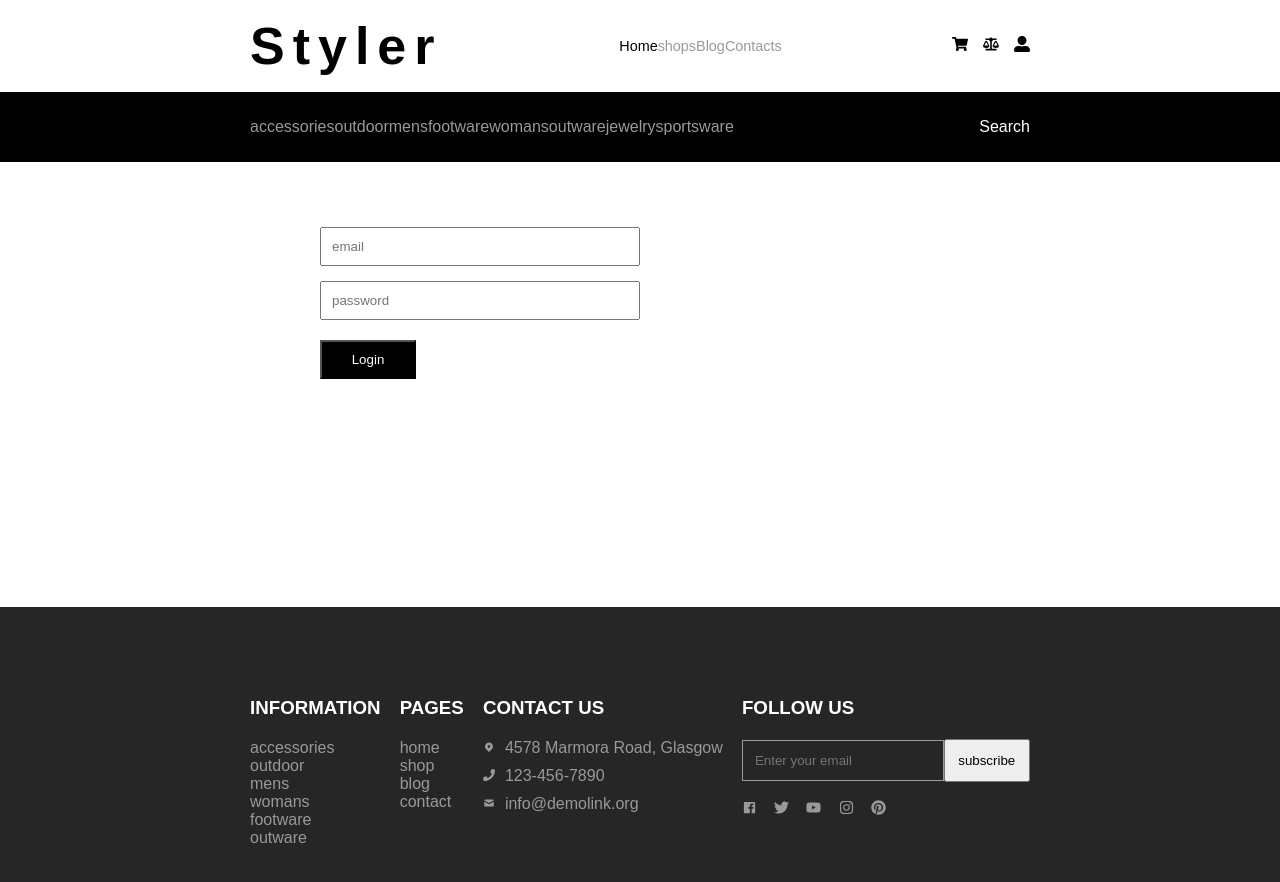
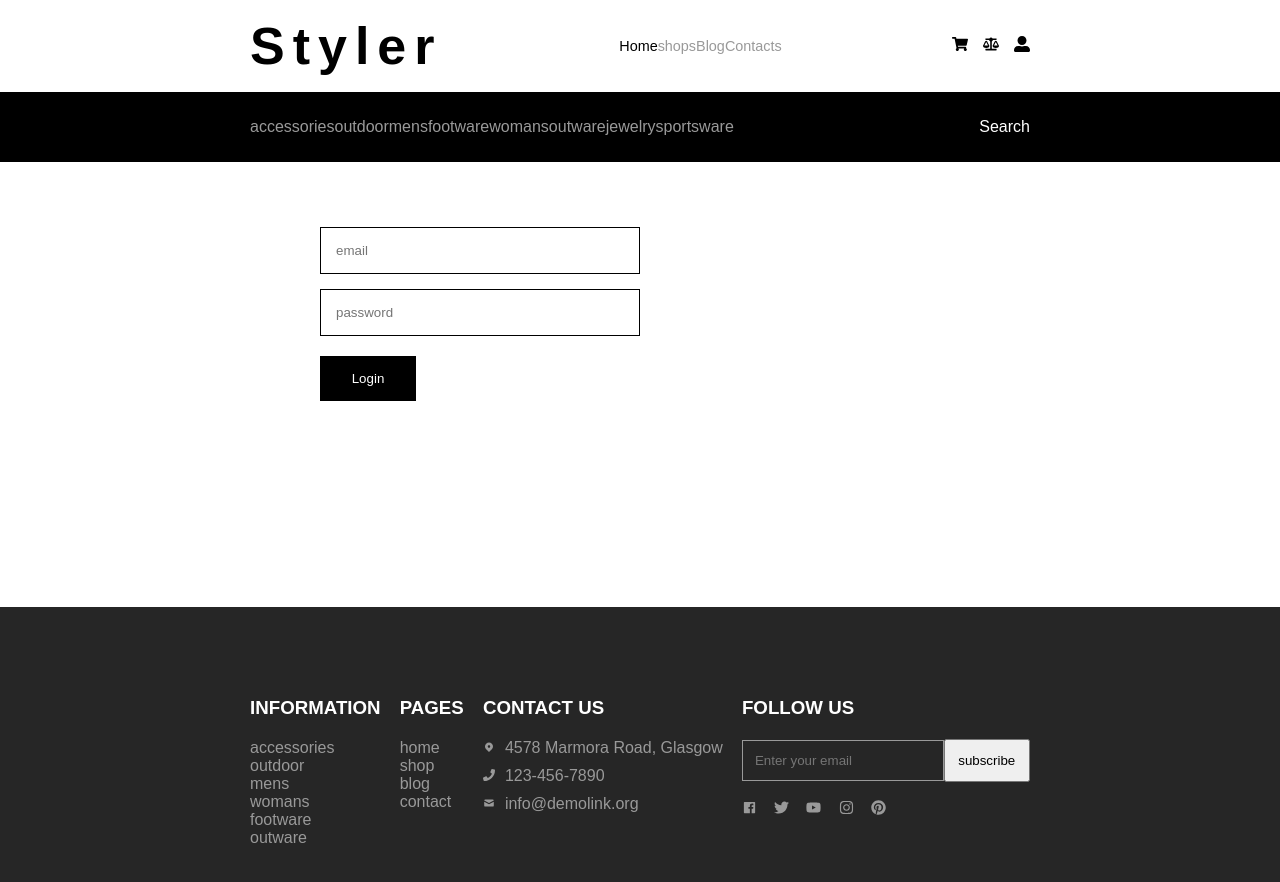
Before and after one commit to Trend20/React-Typescript-e-commerce-template, a React (Create React App) app: page /login in a window 1280 px wide. Shown: the top 882 px of the page. Built offline with nearby package versions, Linux system fonts and the light colour scheme; a small style sheet from the web is missing; a web font is replaced by a local one.

Commit message:
styling the login page

```diff
--- a/src/App.css
+++ b/src/App.css
@@ -183,10 +183,11 @@
 }
 
 .input-field input{
-  padding: 10px;
+  padding: 15px;
   margin-top: 15px;
   outline: none;
   width: 50%;
+  border: 1px solid #000;
 }
 
 .login form button{
@@ -197,7 +198,8 @@
   margin-top: 20px;
   outline: none;
   cursor: pointer;
-  padding: 10px;
+  padding: 15px;
   color: #fff;
   background: #000;
+  border: none;
 }
```
